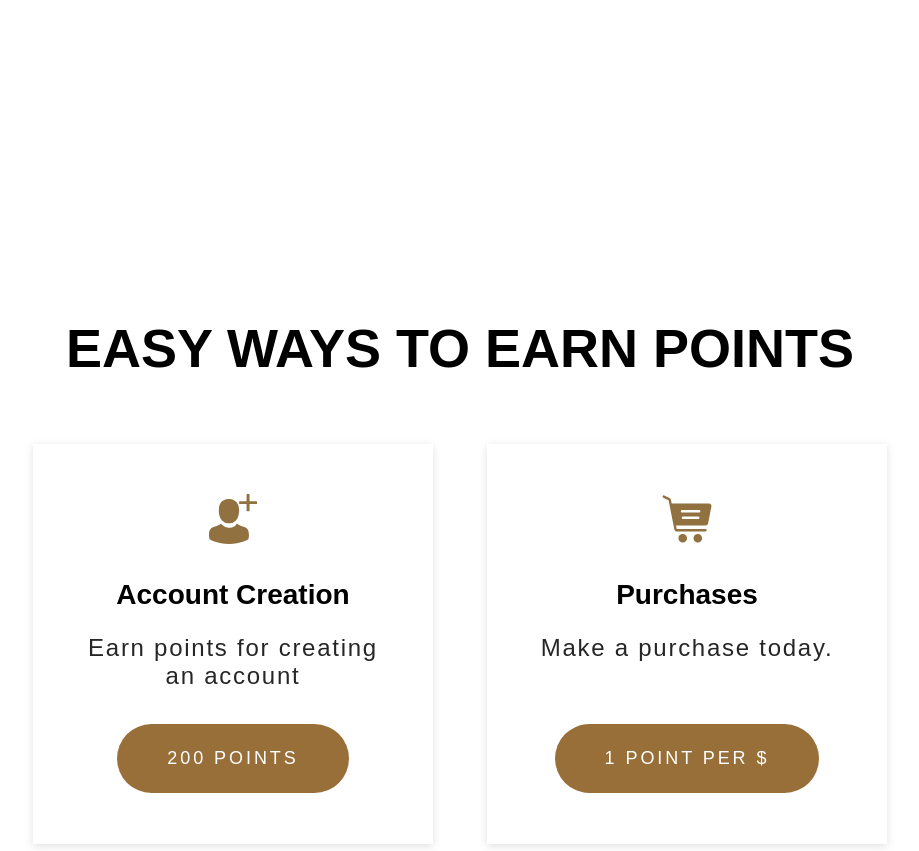
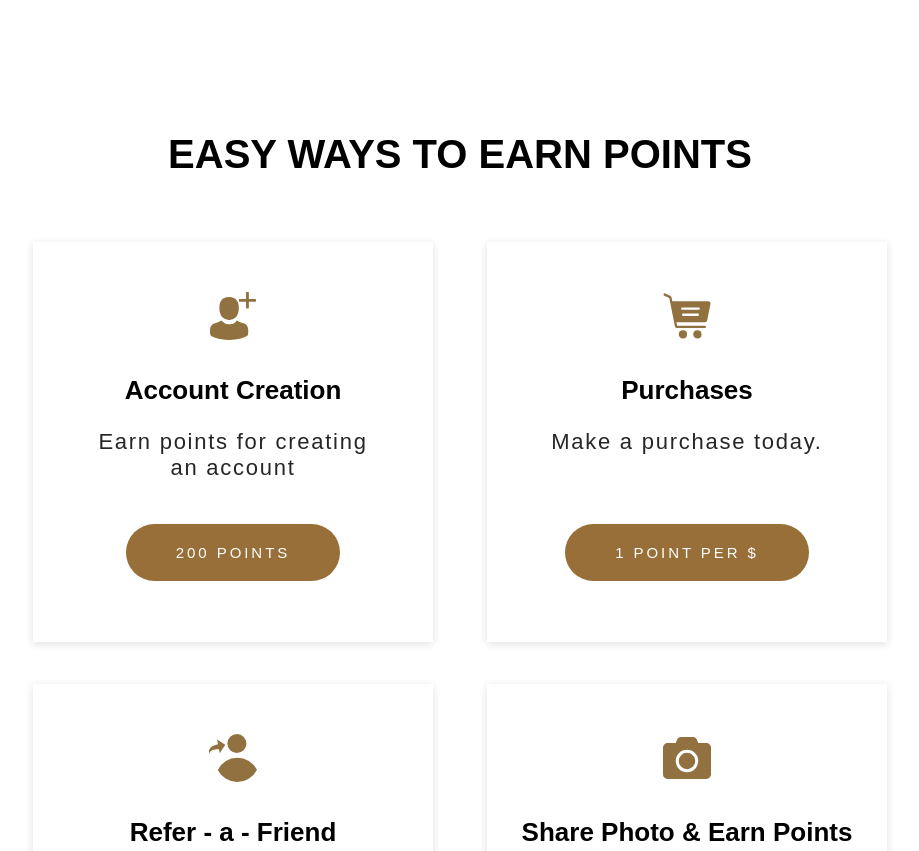
Before and after one commit to prathu9/simple-home, a plain HTML site: page index.html in a window 1280 px wide. Shown: the part 820-1671 px from the top of the page, without its empty margins (180-1099 px from the left). Drawn offline with Linux system fonts and the light colour scheme; a web font is replaced by a local one.

Commit message:
updated layout and font size

```diff
--- a/style.css
+++ b/style.css
@@ -111,14 +111,14 @@ main {
 
 .cover {
   position: relative;
-  height: 720px;
+  height: 574px;
   background: url("./asset/main-banner.png") no-repeat;
   background-size: contain;
 }
 
 .cover-text {
   position: absolute;
-  top: 160px;
+  top: 121px;
   left: 68px;
   width: 750px;
 }
@@ -169,8 +169,8 @@ main {
 }
 
 .site-options-container h2 {
-  margin: 124px 0 65px 0;
-  font-size: 54px;
+  margin: 85px 0 65px 0;
+  font-size: 40px;
   text-align: center;
 }
 
@@ -193,8 +193,8 @@ main {
 }
 
 .site-option-item .item-logo {
-  width: 50px;
-  height: 50px;
+  width: 48px;
+  height: 48px;
   margin: 0 auto;
 }
 
@@ -205,7 +205,7 @@ main {
 }
 
 .site-option-item h3 {
-  font-size: 28px;
+  font-size: 26px;
   margin: 35px 0 23px 0;
   font-family: utile, sans-serif;
   font-weight: 700;
@@ -215,8 +215,8 @@ main {
 .site-option-item p {
   margin: 0 auto;
   width: 98%;
-  height: 50px;
-  font-size: 24px;
+  height: 60px;
+  font-size: 22px;
   color: #262626;
   font-family: utile, sans-serif;
   font-weight: 100;
@@ -226,13 +226,13 @@ main {
 
 .site-option-item a {
   display: inline-block;
-  margin: 40px 0 0 0;
-  padding: 24px 50px;
+  margin: 35px 0 0 0;
+  padding: 20px 50px;
   color: #fff;
   background-color: #986f38;
   text-decoration: none;
   border-radius: 40px;
-  font-size: 18px;
+  font-size: 15px;
   font-family: utile, sans-serif;
   font-weight: 100;
   font-style: normal;
@@ -256,12 +256,12 @@ main {
 
 .redeem-points-container h2 {
   margin: 0 0 30px 0;
-  font-size: 54px;
+  font-size: 40px;
   text-align: center;
 }
 
 .redeem-points-container h4 {
-  font-size: 30px;
+  font-size: 24px;
   font-weight: 100;
   color: #4d4e4e;
   text-align: center;
```
